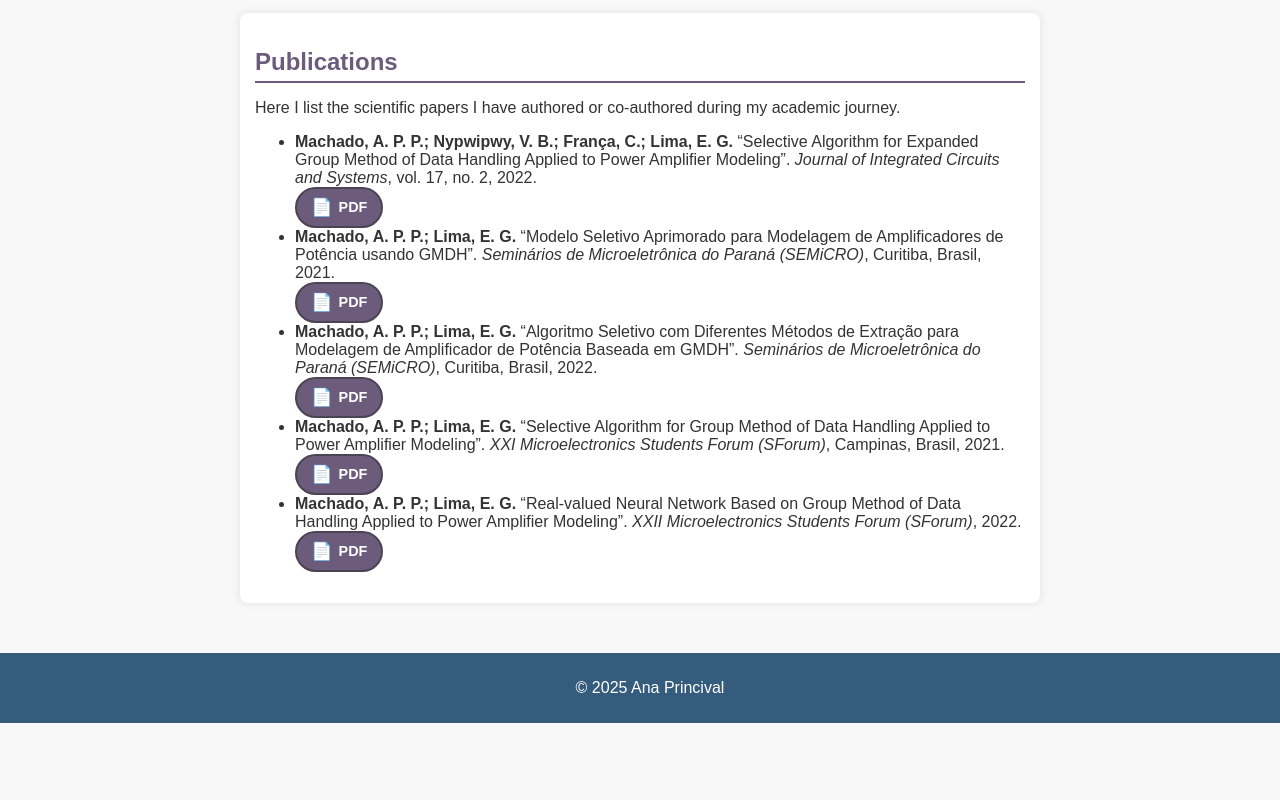
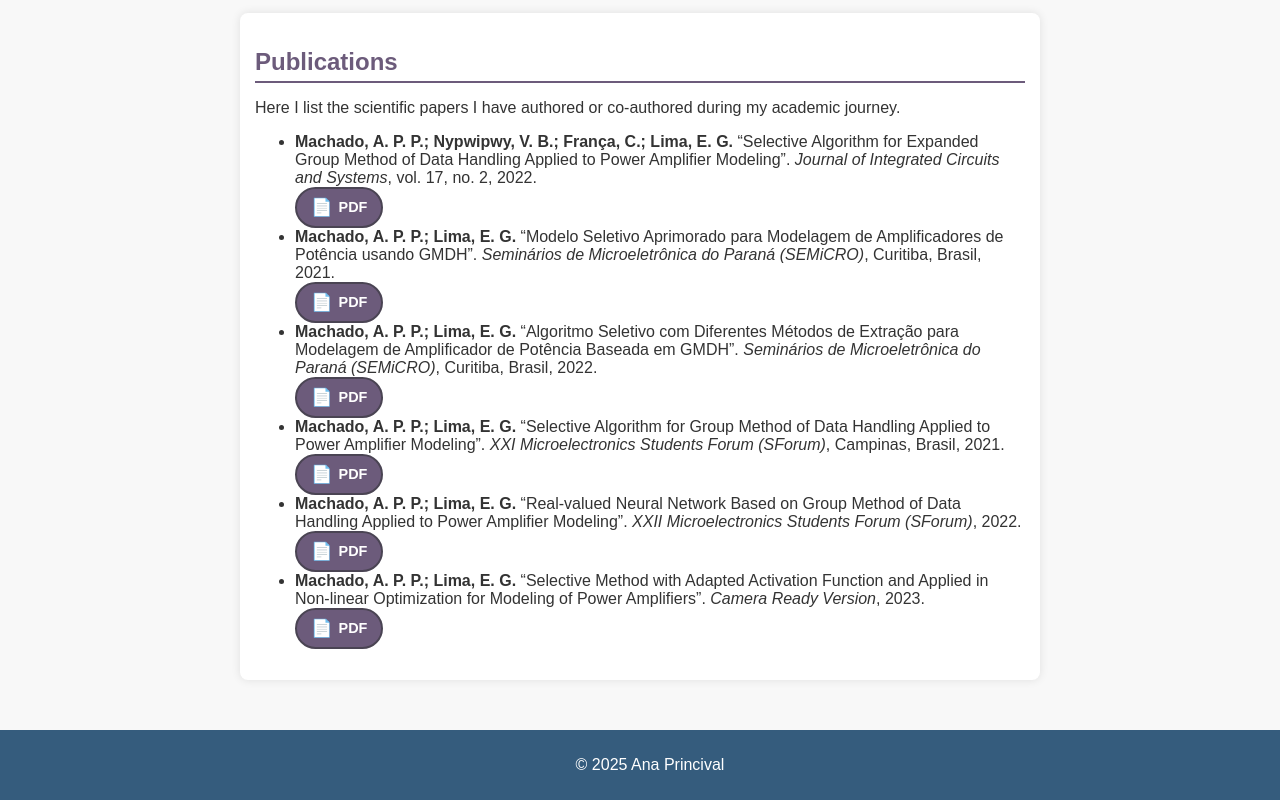
Before and after one commit to AnaPrincival/mySiteTutorial, a plain HTML site: page index.html in a window 1280 px wide. Shown: the part 871-1671 px from the top of the page. Before the commit the page ends 1594 px from the top, so only its background shows below. Drawn offline with Linux system fonts and the light colour scheme; files whose address does not match are found by name.

Commit message:
Publications 4.0

```diff
--- a/index.html
+++ b/index.html
@@ -95,6 +95,16 @@
                 </a>
             </li>
 
+            <li>
+                <strong>Machado, A. P. P.; Lima, E. G.</strong>
+                “Selective Method with Adapted Activation Function and Applied in Non-linear Optimization for Modeling of Power Amplifiers”.
+                <em>Camera Ready Version</em>, 2023.
+                <br>
+                <a class="pdf-button" href="assets/papers/MACHADO, LIMA, Camera Ready SIM.pdf" target="_blank">
+                    <span class="pdf-icon">📄</span> PDF
+                </a>
+            </li>
+
 
         </ul>
     </section>
```
Also changed, not shown: 1 other file.
